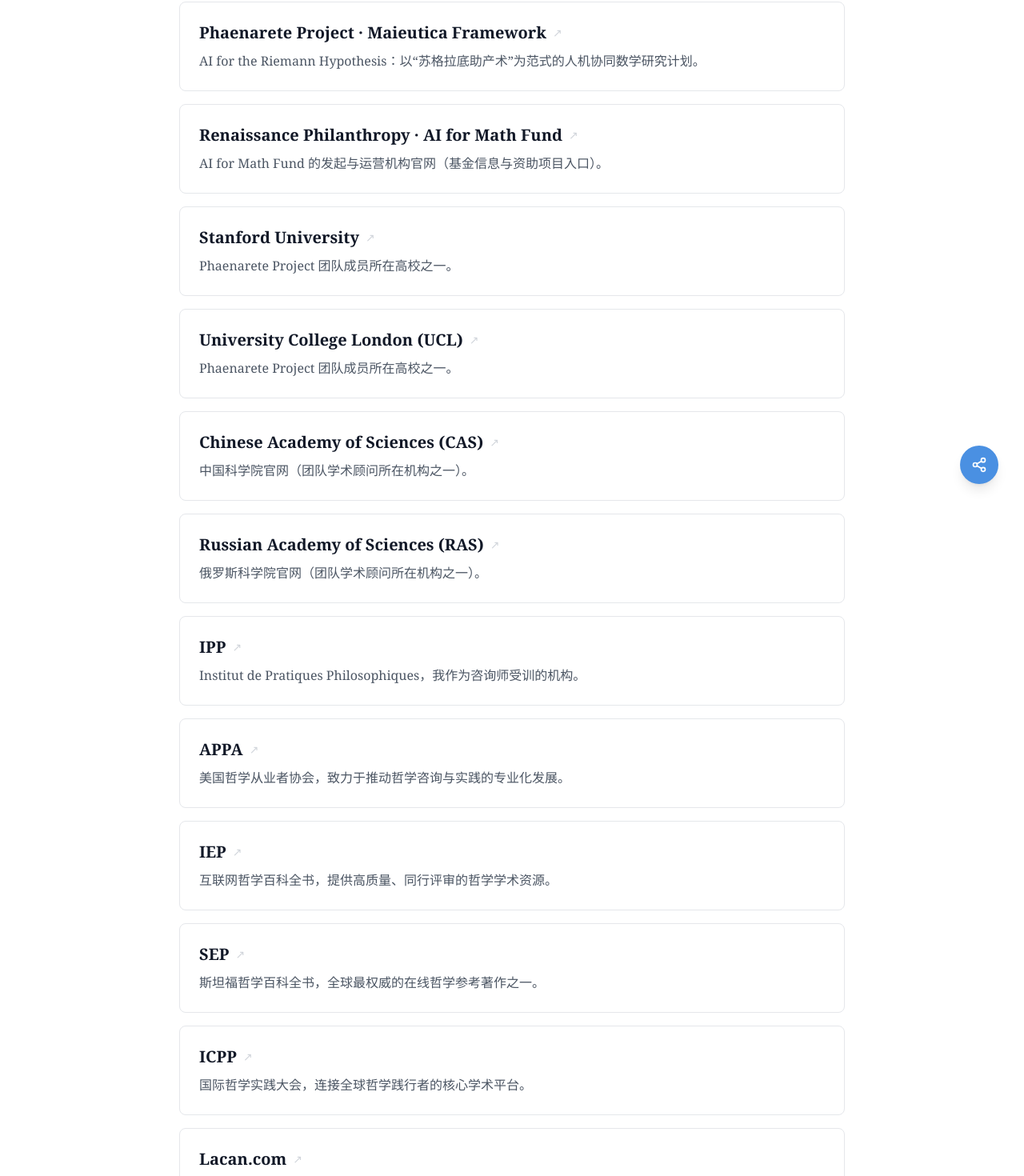
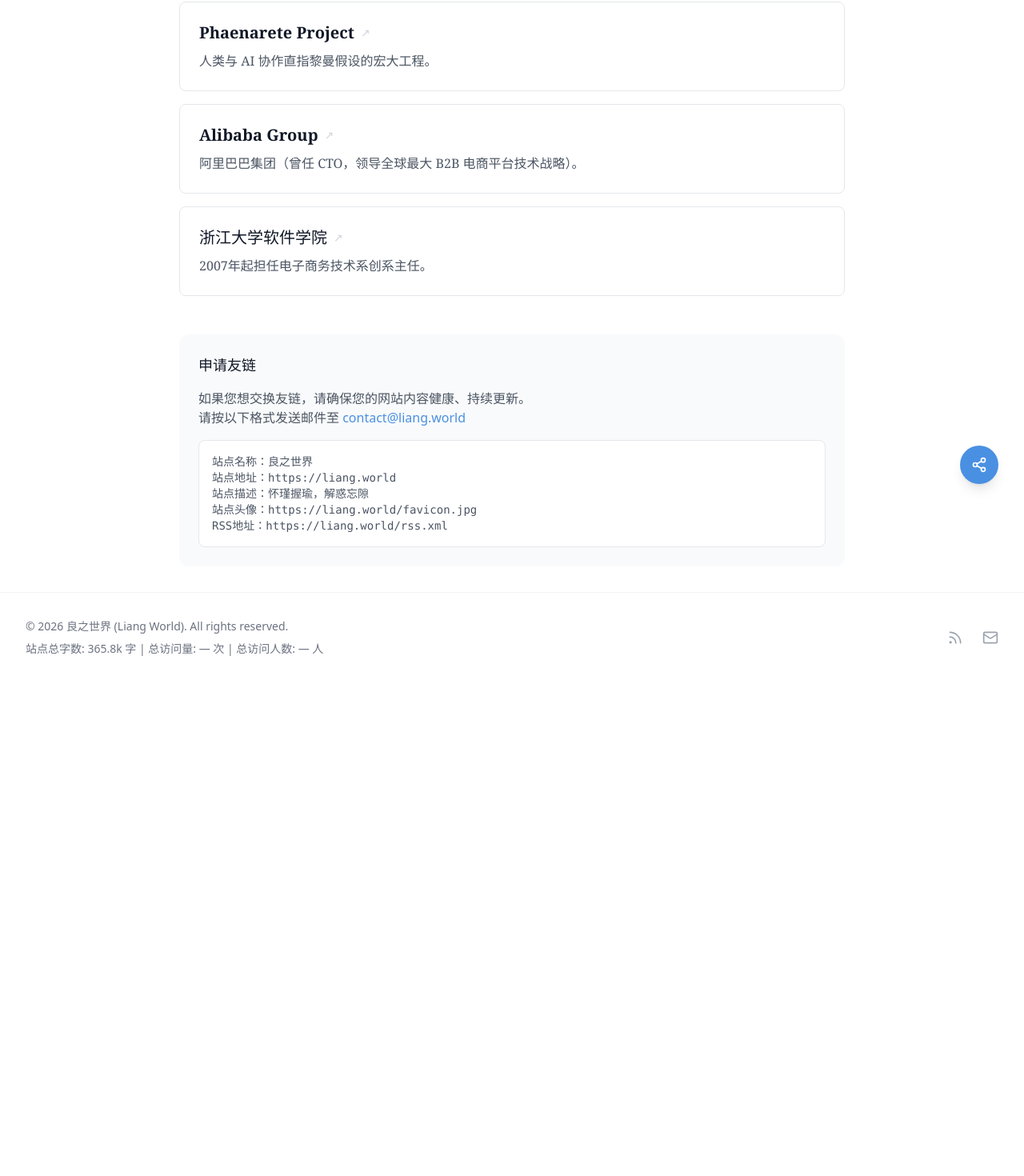
Before and after one commit to qaz20011230/blog, a React (Vite) app: page /links in a window 1280 px wide. Shown: the part 163-1633 px from the top of the page at 80% size. After the commit the page ends 1016 px from the top, so only its background shows below. Built offline with nearby package versions, Linux system fonts and the light colour scheme.

Commit message:
Clear irrelevant friends links, keep only those from CV

```diff
--- a/src/pages/Links.tsx
+++ b/src/pages/Links.tsx
@@ -9,75 +9,20 @@
 
 const friends: Friend[] = [
   {
-    name: 'Phaenarete Project · Maieutica Framework',
+    name: 'Phaenarete Project',
     url: 'https://phaenarete-project.github.io/Maieutica/',
-    description: 'AI for the Riemann Hypothesis：以“苏格拉底助产术”为范式的人机协同数学研究计划。',
+    description: '人类与 AI 协作直指黎曼假设的宏大工程。',
   },
   {
-    name: 'Renaissance Philanthropy · AI for Math Fund',
-    url: 'https://www.renaissancephilanthropy.org/ai-for-math-fund',
-    description: 'AI for Math Fund 的发起与运营机构官网（基金信息与资助项目入口）。',
+    name: 'Alibaba Group',
+    url: 'https://www.alibabagroup.com/',
+    description: '阿里巴巴集团（曾任 CTO，领导全球最大 B2B 电商平台技术战略）。',
   },
   {
-    name: 'Stanford University',
-    url: 'https://www.stanford.edu/',
-    description: 'Phaenarete Project 团队成员所在高校之一。',
-  },
-  {
-    name: 'University College London (UCL)',
-    url: 'https://www.ucl.ac.uk/',
-    description: 'Phaenarete Project 团队成员所在高校之一。',
-  },
-  {
-    name: 'Chinese Academy of Sciences (CAS)',
-    url: 'https://english.cas.cn/',
-    description: '中国科学院官网（团队学术顾问所在机构之一）。',
-  },
-  {
-    name: 'Russian Academy of Sciences (RAS)',
-    url: 'https://www.ras.ru/?lng=en',
-    description: '俄罗斯科学院官网（团队学术顾问所在机构之一）。',
-  },
-  {
-    name: 'IPP',
-    url: 'http://www.pratiques-philosophiques.fr/',
-    description: 'Institut de Pratiques Philosophiques，我作为咨询师受训的机构。',
-  },
-  {
-    name: 'APPA',
-    url: 'https://appa.edu/',
-    description: '美国哲学从业者协会，致力于推动哲学咨询与实践的专业化发展。',
-  },
-  {
-    name: 'IEP',
-    url: 'https://iep.utm.edu/',
-    description: '互联网哲学百科全书，提供高质量、同行评审的哲学学术资源。',
-  },
-  {
-    name: 'SEP',
-    url: 'https://plato.stanford.edu/',
-    description: '斯坦福哲学百科全书，全球最权威的在线哲学参考著作之一。',
-  },
-  {
-    name: 'ICPP',
-    url: 'https://icpp.site/',
-    description: '国际哲学实践大会，连接全球哲学践行者的核心学术平台。',
-  },
-  {
-    name: 'Lacan.com',
-    url: 'https://www.lacan.com/',
-    description: '拉康精神分析网站，汇集了关于雅克·拉康及其学派的深度文献与研究资源。',
-  },
-  {
-    name: 'GDUT',
-    url: 'https://glxy.gdut.edu.cn/',
-    description: '广东工业大学管理学院，我的学术启蒙之地，融合管理科学与人文精神。',
-  },
-  {
-    name: 'Terence Tao',
-    url: 'https://terrytao.wordpress.com/',
-    description: '陶哲轩的博客，数学家，菲尔兹奖得主。',
-  },
+    name: '浙江大学软件学院',
+    url: 'http://www.cst.zju.edu.cn/',
+    description: '2007年起担任电子商务技术系创系主任。',
+  }
 ];
 
 export default function Links() {
```
